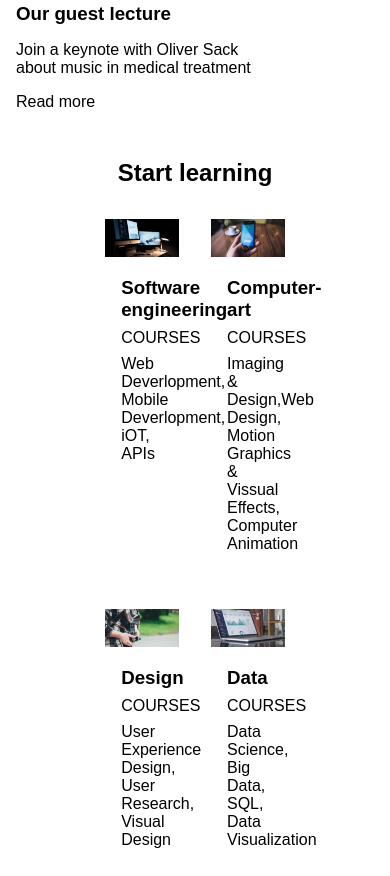
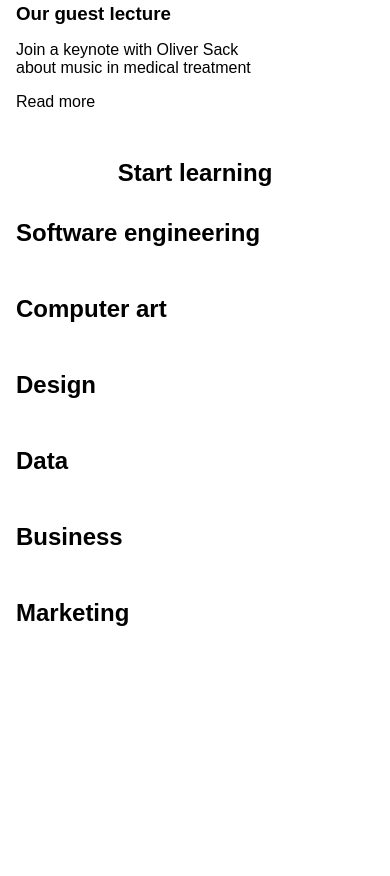
Before and after one commit to Falaloon/ColmarAcademy_Assessment, a plain HTML site: page index.html in a window 390 px wide. Shown: the part 1475-2351 px from the top of the page. After the commit the page ends 2134 px from the top, so only its background shows below. Drawn offline with Linux system fonts and the light colour scheme.

Commit message:
section learning course responsive for mobile

```diff
--- a/index.html
+++ b/index.html
@@ -152,7 +152,7 @@
         <section class="course">
             <h2 class="course_head">Start learning</h2>
 
-            <div class="course_learning">
+            <div class="course_learning_destop">
 
                         <div class="course_card">
                             <div class="course_card_image ">
@@ -247,6 +247,33 @@
 
             </div>
 
+            <div class="course_learning_mobile">
+                <div class="mobile_course p-16-24 mb-8">
+                    <h2>Software engineering</h2>
+                </div>
+
+                <div class="mobile_course p-16-24 mb-8">
+                    <h2>Computer art</h2>
+                </div>
+
+                <div class="mobile_course p-16-24 mb-8">
+                    <h2>Design</h2>
+                </div>
+
+                <div class="mobile_course p-16-24 mb-8">
+                    <h2>Data</h2>
+                </div>
+
+                <div class="mobile_course p-16-24 mb-8">
+                    <h2>Business</h2>
+                </div>
+
+                <div class="mobile_course p-16-24 mb-8">
+                    <h2>Marketing</h2>
+                </div>
+
+            </div>
+
         </section>
 
     </main>
--- a/style.css
+++ b/style.css
@@ -18,9 +18,9 @@ a{
     color: black;
 }
 
-/* a:hover {
+a:hover {
     color: aliceblue;
-} */
+}
 
 .destop_right_bar, .mobile_icon {
     list-style: none;
@@ -85,6 +85,10 @@ a{
     padding-bottom:8px ;
 }
 
+.mb-8{
+    margin-bottom: 8px;
+}
+
 .destop_right_bar{
     column-gap: 16px;
 }
@@ -115,11 +119,6 @@ a{
 
 }
 
-/* .hero_text button{
-    padding-top: 8px;
-    padding-bottom:8px ;
-} */
-
 .img_left_image{
     padding-bottom: 32px;
 }
@@ -131,11 +130,6 @@ a{
 ._right_card{
     align-items: center;
 }
-
-/* ._card_text p{
-    padding-top: 8px;
-    padding-bottom:8px ;
-} */
 
 .information_mobile_text{
     padding: 16px 16px  64px 16px ;
@@ -151,7 +145,7 @@ a{
     padding: 32px 0px  32px 0px ;
 }
 
-.course_learning{
+.course_learning_destop{
     list-style: none;
     padding: 0px 72px  32px 72px ;
     display: flex;
@@ -160,23 +154,21 @@ a{
     gap: 32px;
     justify-content: center;
 
-
 }
 
 .course_card{
     width: 30%;
 }
 
+.course_learning_mobile{
+    display: flex;
+    flex-direction: column;
+    justify-content: center;
+}
 
-
-
-
-
-
-
-
-
-
+.mobile_course{
+    align-items: start;
+}
 
 
 
@@ -192,6 +184,10 @@ a{
     }
 
     .information_mobile{
+        display: none;
+    }
+
+    .course_learning_mobile{
         display: none;
     }
 }
@@ -236,5 +232,14 @@ a{
         padding-left: 16px;
     }
 
+    .course_learning_destop{
+        display: none;
+    }
+
+    .course_head{
+        text-align: center;
+        padding: 32px 0px  16px 0px ;
+    }
+
 
 }
```
